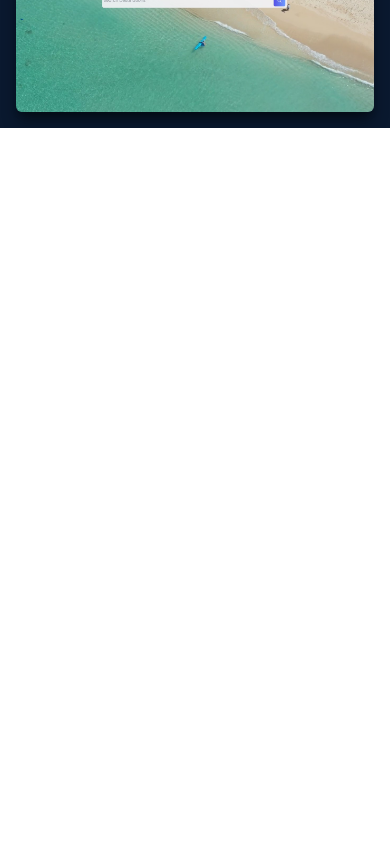
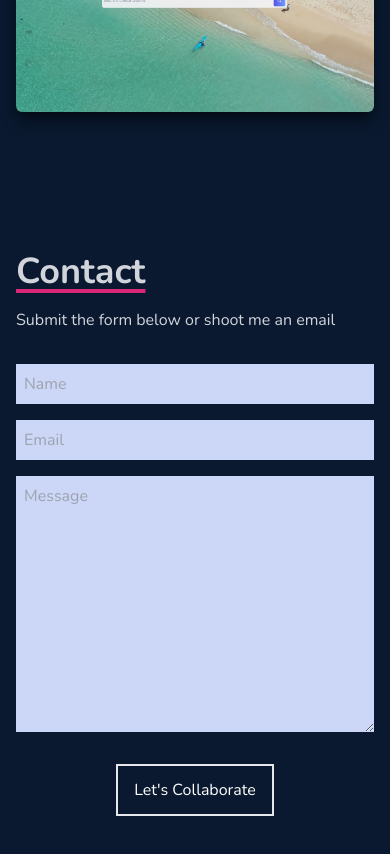
Before and after one commit to ronaldlamdev/portfolio-remake, a React (Vite) app: page / in a window 390 px wide. Shown: the part 4160-5014 px from the top of the page. Before the commit the page ends 4288 px from the top, so only its background shows below. Built offline with nearby package versions, Linux system fonts and the light colour scheme.

Commit message:
finished setting up contact form and added smooth scroll

```diff
--- a/package.json
+++ b/package.json
@@ -11,7 +11,8 @@
   "dependencies": {
     "react": "^18.2.0",
     "react-dom": "^18.2.0",
-    "react-icons": "^4.4.0"
+    "react-icons": "^4.4.0",
+    "react-scroll": "^1.8.7"
   },
   "devDependencies": {
     "@types/react": "^18.0.15",
--- a/src/App.jsx
+++ b/src/App.jsx
@@ -3,6 +3,7 @@ import Home from "./components/Home"
 import About from "./components/About"
 import Skills from "./components/Skills"
 import Work from "./components/Work"
+import Contact from "./components/Contact"
 
 function App() {
 
@@ -13,6 +14,7 @@ function App() {
       <About />
       <Skills />
       <Work />
+      <Contact />
     </div>
   )
 }
--- /dev/null
+++ b/src/components/Contact.jsx
@@ -0,0 +1,24 @@
+import React from 'react'
+
+const Contact = () => {
+  return (
+    <div name="contact" className='w-full h-screen bg-[#0A192F] flex justify-center items-center p-4'>
+      <form method='POST' action="https://getform.io/f/5bde4b85-e0e2-4f8f-b532-30a8cf667b7c" className='flex flex-col max-w-[600px] w-full'>
+        <div className='pb-8'>
+          <p className='text-4xl font-bold underline underline-offset-[6px] pb-4 decoration-pink-600 decoration-4 text-gray-300'>
+            Contact
+          </p>
+          <p className='text-gray-300'>
+            Submit the form below or shoot me an email
+          </p>
+        </div>
+        <input className='bg-[#CCD6F6] p-2' type="text" placeholder="Name" name="name" />
+        <input className='my-4 p-2 bg-[#CCD6F6]' type="email" placeholder="Email" name="email" />
+        <textarea name='message' rows="10" placeholder="Message" className='bg-[#ccd6f6] p-2' />
+        <button className='text-white border-2 hover:bg-pink-600 hover:border-pink-600 px-4 my-8 mx-auto py-3 flex items-center'>Let's Collaborate</button>
+      </form>
+    </div>
+  )
+}
+
+export default Contact
--- a/src/components/Navbar.jsx
+++ b/src/components/Navbar.jsx
@@ -2,6 +2,7 @@ import React, {useState} from 'react'
 import {FaBars, FaTimes, FaGithub, FaLinkedin} from 'react-icons/fa'
 import { HiOutlineMail } from 'react-icons/hi';
 import {BsFillPersonLinesFill} from 'react-icons/bs';
+import {Link} from 'react-scroll';
 
 const Navbar = () => {
 
@@ -22,11 +23,41 @@ const Navbar = () => {
 
       {/* Menu */}
       <ul className='hidden md:flex'>
-        <li>Home</li>
-        <li>About</li>
-        <li>Skills</li>
-        <li>Work</li>
-        <li>Contact</li>
+
+        {/* Home */}
+        <li>
+          <Link to="home" smooth={true} duration={500}>
+            Home
+          </Link>
+        </li>
+
+        {/* About */}
+        <li>
+          <Link to="about" smooth={true} duration={500}>
+            About
+          </Link>
+        </li>
+
+        {/* Skills */}
+        <li>
+          <Link to="skills" smooth={true} duration={500}>
+            Skills
+          </Link>
+        </li>
+
+        {/* Work */}
+        <li>
+          <Link to="work" smooth={true} duration={500}>
+            Work
+          </Link>
+        </li>
+
+        {/* Contact */}
+        <li>
+          <Link to="contact" smooth={true} duration={500}>
+            Contact
+          </Link>
+        </li>
       </ul>
 
 
@@ -37,11 +68,41 @@ const Navbar = () => {
 
       {/* Mobile Menu */}
       <ul className={nav ? 'hidden' : 'absolute top-0 left-0 h-screen w-full bg-[#0A192F] flex flex-col justify-center items-center md:hidden'}>
-        <li className='py-6 text-4xl'>Home</li>
-        <li className='py-6 text-4xl'>About</li>
-        <li className='py-6 text-4xl'>Skills</li>
-        <li className='py-6 text-4xl'>Work</li>
-        <li className='py-6 text-4xl'>Contact</li>
+        <li className='py-6 text-4xl'>
+
+          {/* Home */}
+          <Link onClick={handleClick} to="home" smooth={true} duration={500}>
+            Home
+          </Link>
+        </li>
+
+        {/* About */}
+        <li className='py-6 text-4xl'>
+          <Link onClick={handleClick} to="about" smooth={true} duration={500}>
+            About
+          </Link>
+        </li>
+
+        {/* Skills */}
+        <li className='py-6 text-4xl'>
+          <Link onClick={handleClick} to="skills" smooth={true} duration={500}>
+            Skills
+          </Link>
+        </li>
+
+        {/* Work */}
+        <li className='py-6 text-4xl'>
+          <Link onClick={handleClick} to="work" smooth={true} duration={500}>
+            Work
+          </Link>
+        </li>
+
+        {/* Contact */}
+        <li className='py-6 text-4xl'>
+          <Link onClick={handleClick} to="contact" smooth={true} duration={500}>
+            Contact
+          </Link>
+        </li>
       </ul>
 
       {/* Social Icons */}
--- a/src/components/Work.jsx
+++ b/src/components/Work.jsx
@@ -4,7 +4,7 @@ import TravelThumbnail from '../assets/travel.jpg';
 
 const Work = () => {
   return (
-    <div className='bg-[#0A192F] w-full md:h-screen text-gray-300'>
+    <div name="work" className='bg-[#0A192F] w-full md:h-screen text-gray-300'>
       <div className='max-w-[1000px] mx-auto p-4 flex flex-col justify-center w-full h-full'>
 
         <div className='pb-8'>
```
Also changed, not shown: 1 other file (tests, documents, lock files or other folders).
